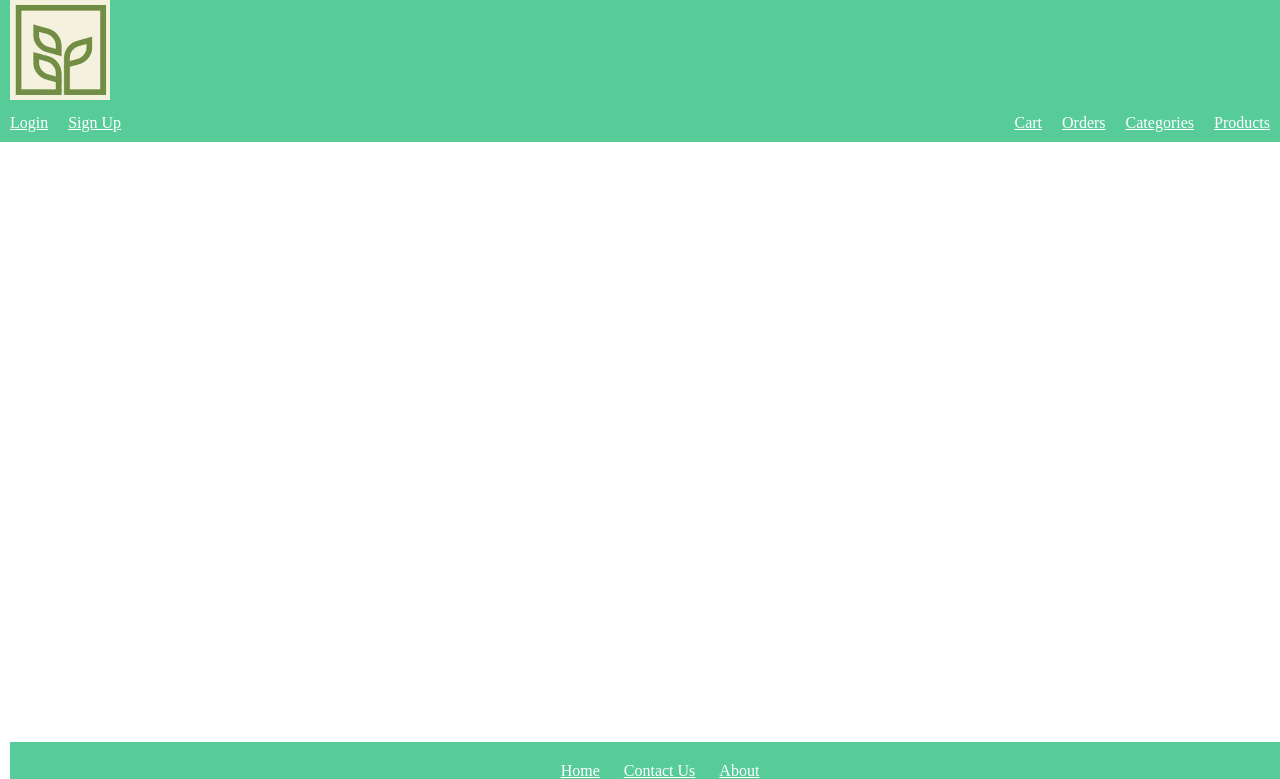
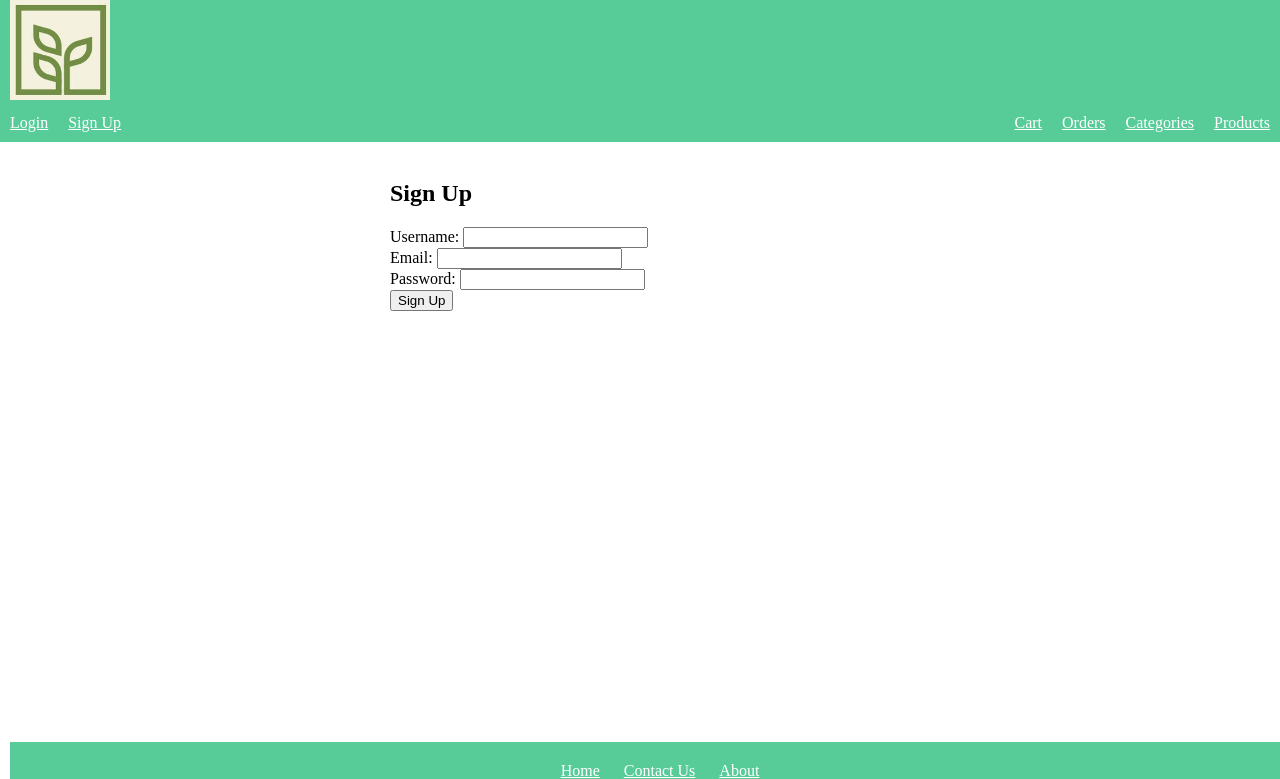
Before and after one commit to c-wright-98/QA_Store, a Flask app: page /register in a window 1280 px wide. Shown: the top 779 px of the page. Run offline with Flask 3, Linux system fonts and the light colour scheme.

Commit message:
Added login and register forms to html files

```diff
--- a/templates/register.html
+++ b/templates/register.html
@@ -2,8 +2,18 @@
 
 {% block content %}
     <div class="form-content">
-        <form action="{{url_for('register')}}" method="post">
-
+        <h2>Sign Up</h2>
+        <form action="{{url_for('login')}}" method="post">
+            <label for="username"> Username: </label>
+            <input type="text" id="username" name="username" required>
+            <br>
+            <label for="email"> Email: </label>
+            <input type="email" id="email" name="email" required>
+            <br>
+            <label for="password"> Password: </label>
+            <input type="password" id="password" name="password" required>
+            <br>
+            <button type="submit"> Sign Up </button>
         </form>
     </div>
 {% endblock %}
```
Also changed, not shown: templates/login.html (+8 -2 lines).
